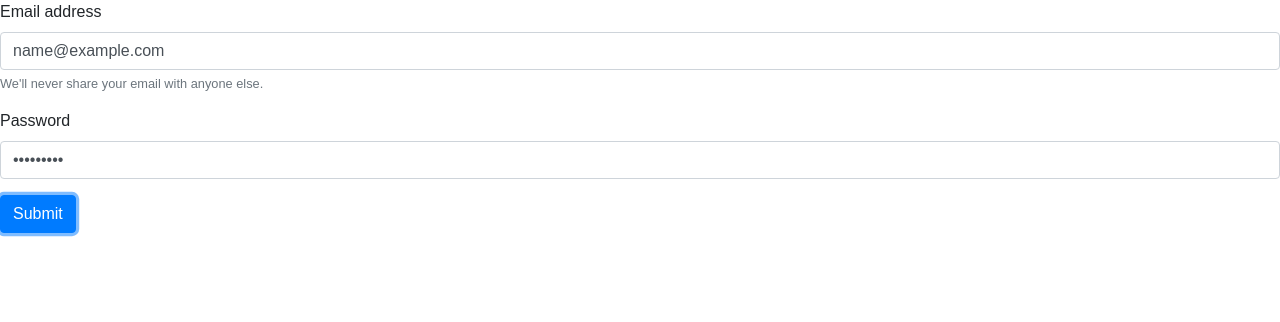
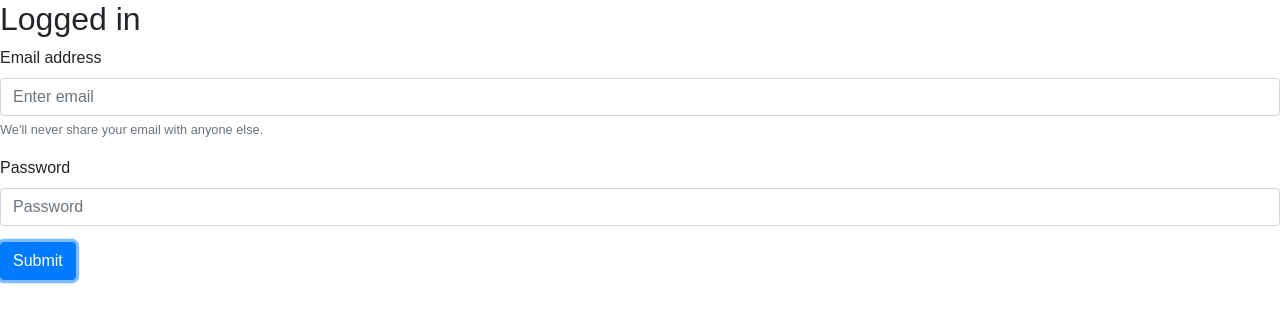
Before and after one commit to javascriptst18/react-login-form, a React (Create React App) app: page / in a window 1280 px wide. Both pictures are taken after typing "name@example.com", "Sample123" into the empty fields and a click on the button "Submit". Shown: the top 322 px of the page. Built offline with nearby package versions, Linux system fonts and the light colour scheme.

Commit message:
Conditional Rendering

```diff
--- a/src/App.js
+++ b/src/App.js
@@ -22,18 +22,32 @@ class App extends Component {
      * If email and password is not empty, change the logged in state to true
      */
     if(this.state.email && this.state.password){
-      this.setState({ loggedIn: true });
+      this.setState({
+        loggedIn: true,
+        email: '',
+        password: ''
+      });
     }
   }
 
   // This replaces both handleEmail and handlePassword
   handleChange = (event) => {
-    this.setState({ [event.target.name] : event.target.value });
+    this.setState({ [event.target.name]: event.target.value }, () => {
+      console.log(this.state.email);
+    });
   }
 
   render() {
+    let email = null;
+    if(this.state.email){
+      email = <h2> {this.state.email} </h2>
+    }
     return (
       <div className="App">
+        { email }
+        {
+          this.state.loggedIn && <div><h2> Logged in </h2></div>
+        }
         <form onSubmit={this.onSubmit}>
           <div className="form-group">
             <label htmlFor="exampleInputEmail1">Email address</label>
```
